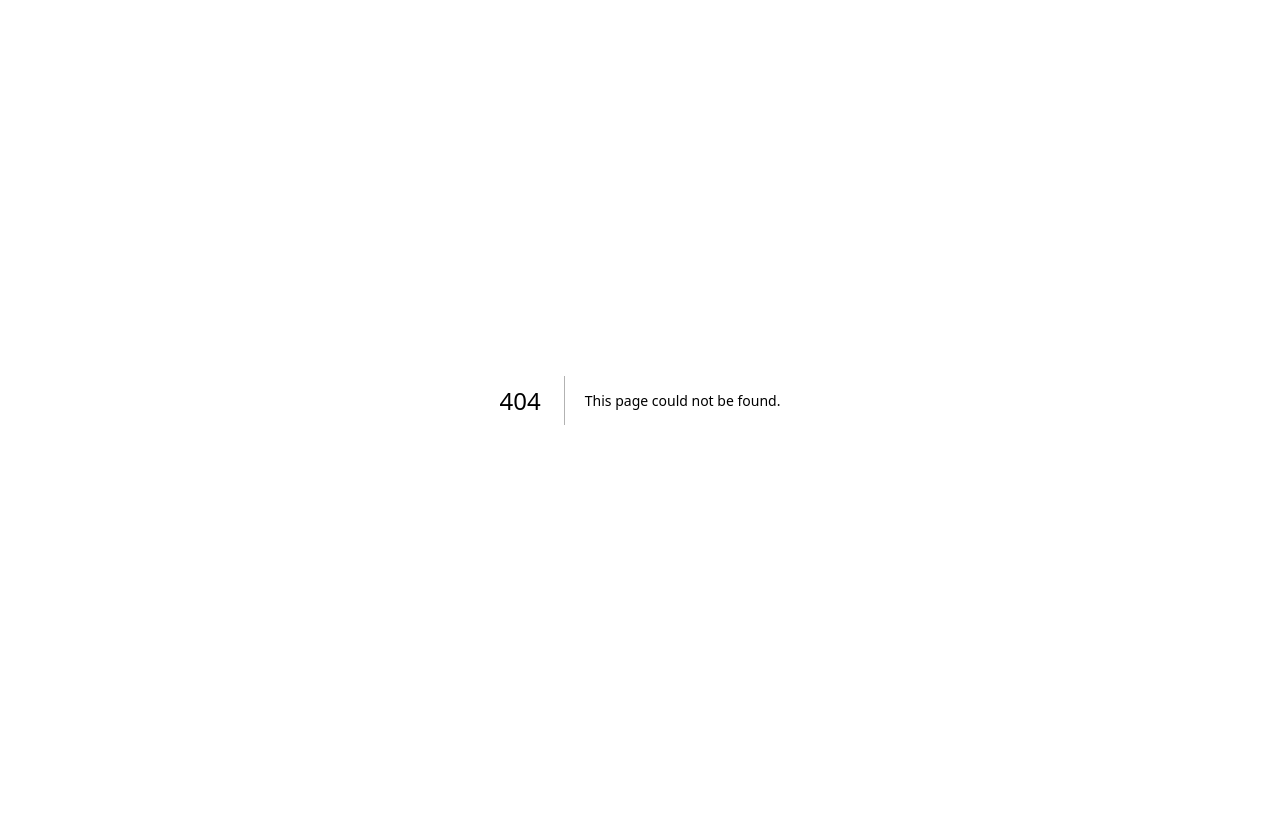
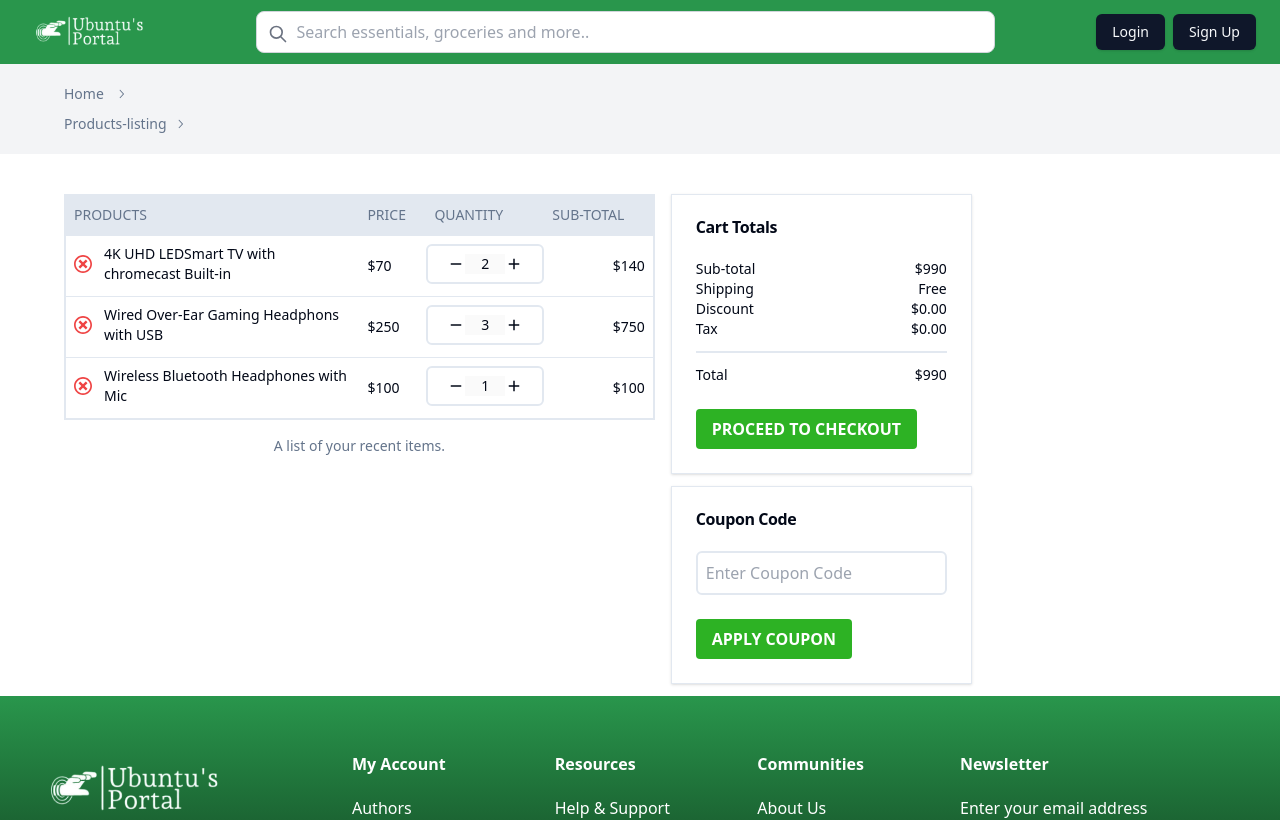
Before and after one commit to ubuntuportal/ubuntu_portal, a Next.js app in the folder ubuntu_portal_frontend/: page /home/carts in a window 1280 px wide. Before the commit this address had no page. Shown: the top 820 px of the page. Built offline with nearby package versions, Linux system fonts and the light colour scheme.

Commit message:
Cart components

```diff
--- /dev/null
+++ b/ubuntu_portal_frontend/app/home/carts/page.tsx
@@ -0,0 +1,53 @@
+"use client";
+import { BreadcrumbResponsive } from "@/components/buyer/Breadcrumb";
+import Cart from "@/components/buyer/Cart";
+import React, { useState } from "react";
+
+type CartItem = {
+  id: number;
+  name: string;
+  price: number;
+  quantity: number;
+};
+
+const simulatedCartItems: CartItem[] = [
+  { id: 1, name: "Laptop", price: 999, quantity: 1 },
+  { id: 2, name: "Smartphone", price: 699, quantity: 2 },
+  { id: 3, name: "Wireless Earbuds", price: 199, quantity: 1 },
+  { id: 4, name: "Tablet", price: 499, quantity: 3 },
+];
+
+export default function CartComponents() {
+  const [cartItems, setCartItems] = useState<CartItem[]>(simulatedCartItems);
+
+  const addItemToCart = (item: CartItem) => {
+    setCartItems((prevItems) => {
+      const existingItem = prevItems.find((i) => i.id === item.id);
+      if (existingItem) {
+        return prevItems.map((i) =>
+          i.id === item.id ? { ...i, quantity: i.quantity + item.quantity } : i
+        );
+      } else {
+        return [...prevItems, item];
+      }
+    });
+  };
+
+  const removeItemFromCart = (id: number) => {
+    setCartItems((prevItems) => prevItems.filter((item) => item.id !== id));
+  };
+  return (
+    <div className="bg-gray-100">
+      <div className="py-5 px-16 hidden lg:block lg:w-1/4">
+        <BreadcrumbResponsive />
+      </div>
+      <div>
+        <Cart
+        // items={cartItems}
+        // onAddItem={addItemToCart}
+        // onRemoveItem={removeItemFromCart}
+        />
+      </div>
+    </div>
+  );
+}
--- /dev/null
+++ b/ubuntu_portal_frontend/components/buyer/Cart.tsx
@@ -0,0 +1,233 @@
+import React, { useReducer } from "react";
+import Image from "next/image";
+import {
+  Table,
+  TableBody,
+  TableCaption,
+  TableCell,
+  TableHead,
+  TableHeader,
+  TableRow,
+} from "@/components/ui/table";
+import {
+  Card,
+  CardContent,
+  CardFooter,
+  CardHeader,
+  CardTitle,
+} from "@/components/ui/card";
+import { MdAdd } from "react-icons/md";
+import { RiSubtractFill } from "react-icons/ri";
+import { ImCancelCircle } from "react-icons/im";
+
+type CartItem = {
+  id: number;
+  img: string;
+  name: string;
+  price: number;
+  quantity: number;
+};
+
+type CartState = {
+  carts: CartItem[];
+  total: number;
+};
+
+type CartAction =
+  | { type: "INCREASE_QUANTITY"; payload: { id: number } }
+  | { type: "DECREASE_QUANTITY"; payload: { id: number } }
+  | { type: "REMOVE_PRODUCT"; payload: { id: number } };
+
+const initialState = {
+  carts: [
+    {
+      id: 1,
+      img: "",
+      name: "4K UHD LEDSmart TV with chromecast Built-in",
+      price: 70,
+      quantity: 2,
+    },
+    {
+      id: 2,
+      img: "",
+      name: "Wired Over-Ear Gaming Headphons with USB",
+      price: 250,
+      quantity: 3,
+    },
+    {
+      id: 3,
+      img: "",
+      name: "Wireless Bluetooth Headphones with Mic",
+      price: 100,
+      quantity: 1,
+    },
+  ],
+  total: 0,
+};
+
+function cartReducer(state: CartState, action: CartAction): CartState {
+  switch (action.type) {
+    case "INCREASE_QUANTITY":
+      return {
+        ...state,
+        carts: state.carts.map((cart) =>
+          cart.id === action.payload.id
+            ? { ...cart, quantity: cart.quantity + 1 }
+            : cart
+        ),
+      };
+    case "DECREASE_QUANTITY":
+      return {
+        ...state,
+        carts: state.carts.map((cart) =>
+          cart.id === action.payload.id && cart.quantity > 1
+            ? { ...cart, quantity: cart.quantity - 1 }
+            : cart
+        ),
+      };
+    case "REMOVE_PRODUCT":
+      return {
+        ...state,
+        carts: state.carts.filter((cart) => cart.id !== action.payload.id),
+      };
+    default:
+      return state;
+  }
+}
+
+export default function Cart() {
+  const [state, dispatch] = useReducer(cartReducer, initialState);
+
+  const handleIncreaseQuantity = (id: number) => {
+    dispatch({ type: "INCREASE_QUANTITY", payload: { id } });
+  };
+
+  const handleDecreaseQuantity = (id: number) => {
+    dispatch({ type: "DECREASE_QUANTITY", payload: { id } });
+  };
+
+  const handleRemoveProduct = (id: number) => {
+    dispatch({ type: "REMOVE_PRODUCT", payload: { id } });
+  };
+
+  const calculateSubtotal = (price: number, quantity: number) =>
+    price * quantity;
+
+  const calculateTotal = () => {
+    return state.carts.reduce(
+      (acc, cart) => acc + calculateSubtotal(cart.price, cart.quantity),
+      0
+    );
+  };
+
+  if (state.carts.length === 0) {
+    return (
+      <div className="container bg-white">
+        <div className="flex items-center justify-center h-screen">
+          <h1>Your cart is empty</h1>
+        </div>
+      </div>
+    );
+  }
+
+  return (
+    <div className="container px-3 md:px-16 bg-white">
+      <div className="flex flex-col pt-10 md:flex-row gap-4 mx-auto">
+        <div className="">
+          <Table className="w-[100%] md:w-auto border-2 rounded-md border-slate-200">
+            <TableCaption>A list of your recent items.</TableCaption>
+            <TableHeader className="bg-slate-200">
+              <TableRow>
+                <TableHead className="w-1/2">PRODUCTS</TableHead>
+                <TableHead>PRICE</TableHead>
+                <TableHead>QUANTITY</TableHead>
+                <TableHead>SUB-TOTAL</TableHead>
+              </TableRow>
+            </TableHeader>
+            <TableBody className="pr-4">
+              {state.carts.map((cart) => (
+                <TableRow key={cart.id}>
+                  <TableCell className="font-medium flex gap-3 items-center">
+                    <button onClick={() => handleRemoveProduct(cart.id)}>
+                      <ImCancelCircle className="text-red-500 text-lg" />
+                    </button>
+                    <h1>{cart.name}</h1>
+                  </TableCell>
+                  <TableCell>${cart.price}</TableCell>
+                  <TableCell className="flex mb-3 place-items-center items-center justify-center rounded-md border-2">
+                    <button onClick={() => handleDecreaseQuantity(cart.id)}>
+                      <RiSubtractFill className="text-lg" />
+                    </button>
+                    <input
+                      className="max-w-10 text-center"
+                      value={cart.quantity}
+                      disabled
+                    />
+                    <button onClick={() => handleIncreaseQuantity(cart.id)}>
+                      <MdAdd className="text-lg" />
+                    </button>
+                  </TableCell>
+                  <TableCell className="text-right">
+                    ${calculateSubtotal(cart.price, cart.quantity)}
+                  </TableCell>
+                </TableRow>
+              ))}
+            </TableBody>
+          </Table>
+        </div>
+        <div className="">
+          <Card className="rounded-none">
+            <CardHeader>
+              <CardTitle>Cart Totals</CardTitle>
+            </CardHeader>
+            <CardContent className="text-sm">
+              <div className="flex justify-between">
+                <p>Sub-total</p>
+                <p>${calculateTotal()}</p>
+              </div>
+              <div className="flex justify-between">
+                <p>Shipping</p>
+                <p>Free</p>
+              </div>
+              <div className="flex justify-between">
+                <p>Discount</p>
+                <p>$0.00</p>
+              </div>
+              <div className="flex justify-between">
+                <p>Tax</p>
+                <p>$0.00</p>
+              </div>
+              <span className="block border-b-2 my-3 "></span>
+              <div className="flex justify-between">
+                <p>Total</p>
+                <p>${calculateTotal()}</p>
+              </div>
+            </CardContent>
+            <CardFooter>
+              <button className="bg-[#2DB224] hover:bg-[#248e1d] text-white font-bold py-2 px-4 rounded">
+                PROCEED TO CHECKOUT
+              </button>
+            </CardFooter>
+          </Card>
+          <Card className="rounded-none my-3">
+            <CardHeader>
+              <CardTitle>Coupon Code</CardTitle>
+            </CardHeader>
+            <CardContent>
+              <input
+                type="text"
+                placeholder="Enter Coupon Code"
+                className="outline-1 border-2 border-slate-200 p-2 rounded-md w-full"
+              />
+            </CardContent>
+            <CardFooter>
+              <button className="bg-[#2DB224] hover:bg-[#248e1d] text-white font-bold py-2 px-4 rounded">
+                APPLY COUPON
+              </button>
+            </CardFooter>
+          </Card>
+        </div>
+      </div>
+    </div>
+  );
+}
--- a/ubuntu_portal_frontend/components/buyer/Footer.tsx
+++ b/ubuntu_portal_frontend/components/buyer/Footer.tsx
@@ -20,10 +20,10 @@ export default function Footer() {
     },
   ];
   return (
-    <footer className="flex gap-[1vw]  container bottom-0  bg-gradient-to-b from-[#29964C] to-[#0D3018] h-96">
-      <div className="flex w-full pt-14 gap-[1vw]">
+    <footer className="flex gap-[1vw]  container bottom-0  bg-gradient-to-b from-[#29964C] to-[#0D3018] pb-10">
+      <div className="flex flex-col md:flex-row w-full pt-14 gap-6">
         <aside className="flex-[1.5] mr-7">
-          <div className=" mb-8 text-white font-extrabold leading-6">
+          <div className=" mb-2 text-white font-extrabold leading-6">
             <Image src={logo} alt="logo" />
           </div>
           <p className="text-white">
@@ -33,10 +33,10 @@ export default function Footer() {
 
         {info.map((item) => (
           <nav
-            className="flex gap-4 flex-col text-white flex-1"
+            className="flex gap-2 flex-col text-white flex-1"
             key={item.title}
           >
-            <h6 className="font-bold mb-2">{item.title}</h6>
+            <h6 className="font-bold mb-3">{item.title}</h6>
             {item.links.map((link) => (
               <a href="#" className="" key={link}>
                 {link}
@@ -44,19 +44,19 @@ export default function Footer() {
             ))}
           </nav>
         ))}
-        <form className="text-white flex-[1.5]">
+        <form className="text-white flex-[1.5]  col-span-2">
           <h6 className="mb-5 font-bold">Newsletter</h6>
           <fieldset className="">
             <label className="">
               <span className="">Enter your email address</span>
             </label>
-            <div className="relative mt-3">
+            <div className="relative mt-3 w-[27rem] md:w-60 lg:w-72">
               <input
                 type="text"
                 placeholder="username@site.com"
                 className="p-2 rounded-lg border bg-transparent placeholder:text-white border-white"
               />
-              <button className="absolute bg-black border  inset-x-[65%] inset-y-1 ">
+              <button className="absolute  border-l-2 inset-x-[45%] md:inset-x-[80%] lg:inset-x-[65%] inset-y-1 ">
                 <IoSend className="pl-1 text-3xl" />
               </button>
             </div>
--- /dev/null
+++ b/ubuntu_portal_frontend/components/ui/checkbox.tsx
@@ -0,0 +1,30 @@
+"use client"
+
+import * as React from "react"
+import * as CheckboxPrimitive from "@radix-ui/react-checkbox"
+import { CheckIcon } from "@radix-ui/react-icons"
+
+import { cn } from "@/lib/utils"
+
+const Checkbox = React.forwardRef<
+  React.ElementRef<typeof CheckboxPrimitive.Root>,
+  React.ComponentPropsWithoutRef<typeof CheckboxPrimitive.Root>
+>(({ className, ...props }, ref) => (
+  <CheckboxPrimitive.Root
+    ref={ref}
+    className={cn(
+      "peer h-4 w-4 shrink-0 rounded-sm border border-primary shadow focus-visible:outline-none focus-visible:ring-1 focus-visible:ring-ring disabled:cursor-not-allowed disabled:opacity-50 data-[state=checked]:bg-primary data-[state=checked]:text-primary-foreground",
+      className
+    )}
+    {...props}
+  >
+    <CheckboxPrimitive.Indicator
+      className={cn("flex items-center justify-center text-current")}
+    >
+      <CheckIcon className="h-4 w-4" />
+    </CheckboxPrimitive.Indicator>
+  </CheckboxPrimitive.Root>
+))
+Checkbox.displayName = CheckboxPrimitive.Root.displayName
+
+export { Checkbox }
--- a/ubuntu_portal_frontend/package.json
+++ b/ubuntu_portal_frontend/package.json
@@ -10,12 +10,14 @@
   },
   "dependencies": {
     "@heroicons/react": "^1.0.6",
+    "@radix-ui/react-checkbox": "^1.1.1",
     "@radix-ui/react-dialog": "^1.1.1",
     "@radix-ui/react-dropdown-menu": "^2.1.1",
     "@radix-ui/react-icons": "^1.3.0",
     "@radix-ui/react-label": "^2.1.0",
     "@radix-ui/react-navigation-menu": "^1.2.0",
     "@radix-ui/react-slot": "^1.1.0",
+    "@tanstack/react-table": "^8.20.5",
     "class-variance-authority": "^0.7.0",
     "clsx": "^2.1.1",
     "embla-carousel-react": "^8.2.0",
```
Also changed, not shown: 1 other file (tests, documents, lock files or other folders).
